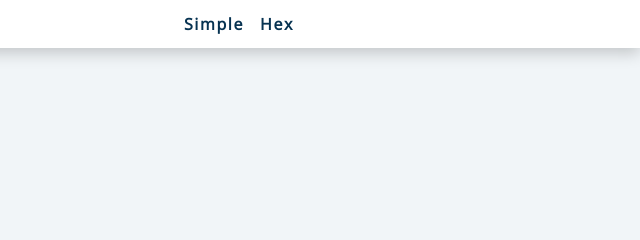
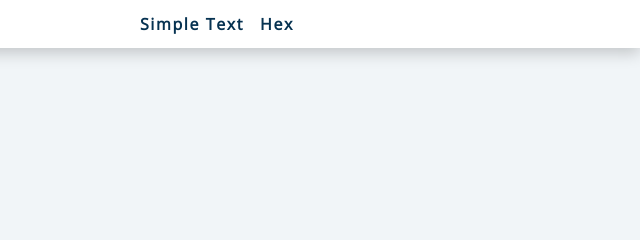
Before and after one commit to Raj-Stark/Rj-JS-2023, a plain HTML site: page hex.html in a window 1280 px wide. Shown: the top 240 px of the page, 640-1280 px from the left. Drawn offline with nearby package versions, Linux system fonts and the light colour scheme.

Commit message:
little changes

```diff
--- a/hex.html
+++ b/hex.html
@@ -3,9 +3,7 @@
   <head>
     <meta charset="UTF-8" />
     <meta name="viewport" content="width=device-width, initial-scale=1.0" />
-    <title>
-      Color Flipper || Simple
-    </title>
+    <title>Color Flipper || Simple</title>
 
     <!-- styles -->
     <link rel="stylesheet" href="styles.css" />
@@ -16,7 +14,7 @@
       <div class="nav-center">
         <h4>color flipper</h4>
         <ul class="nav-links">
-          <li><a href="index.html">simple</a></li>
+          <li><a href="index.html">simple Text</a></li>
           <li><a href="hex.html">hex</a></li>
         </ul>
       </div>
```
